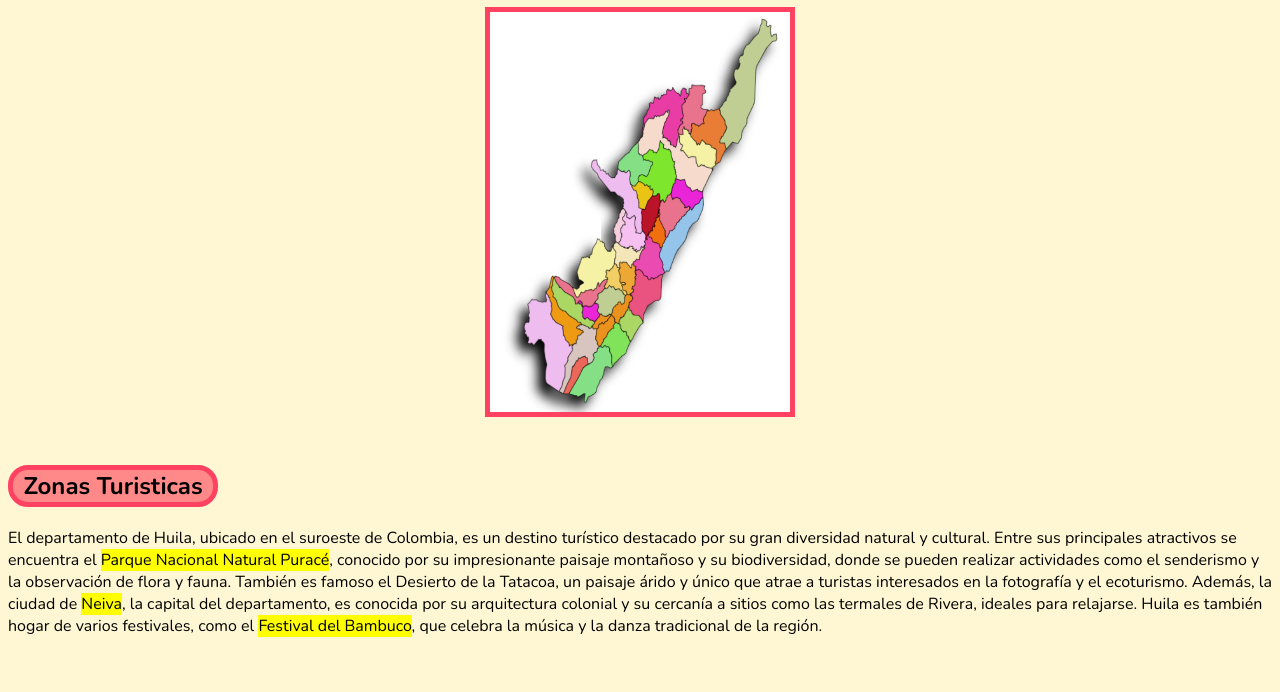
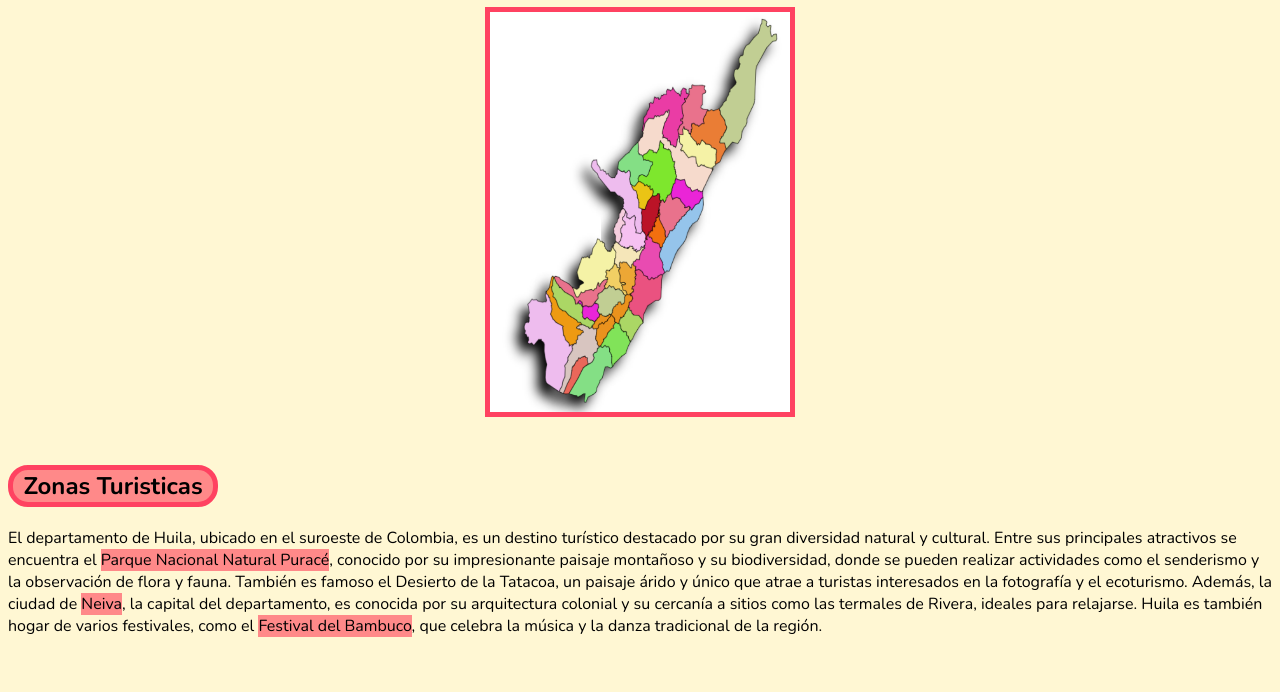
Before and after one commit to SimonRO06/MapaDeColombia, a plain HTML site: page huila.html in a window 1280 px wide. Shown: the part 96-788 px from the top of the page. Drawn offline with nearby package versions, Linux system fonts and the light colour scheme.

Commit message:
feat (main): Le cambie el color al 'mark'

```diff
--- a/css/styles.css
+++ b/css/styles.css
@@ -29,3 +29,6 @@ h1 {
     border-radius: 20px;
     text-align: center;
 }
+mark {
+    background-color: #ff8989;
+}
```
